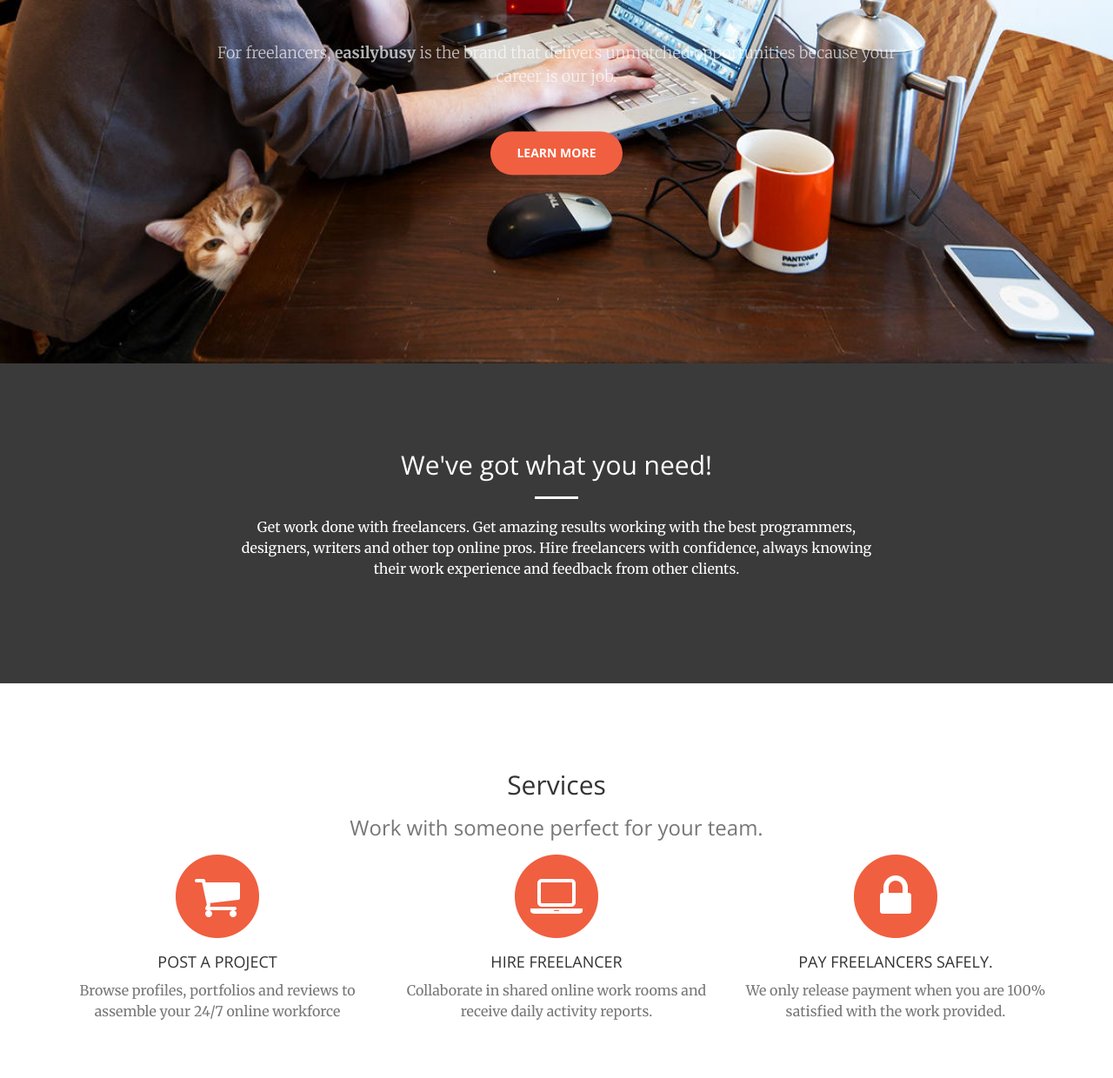
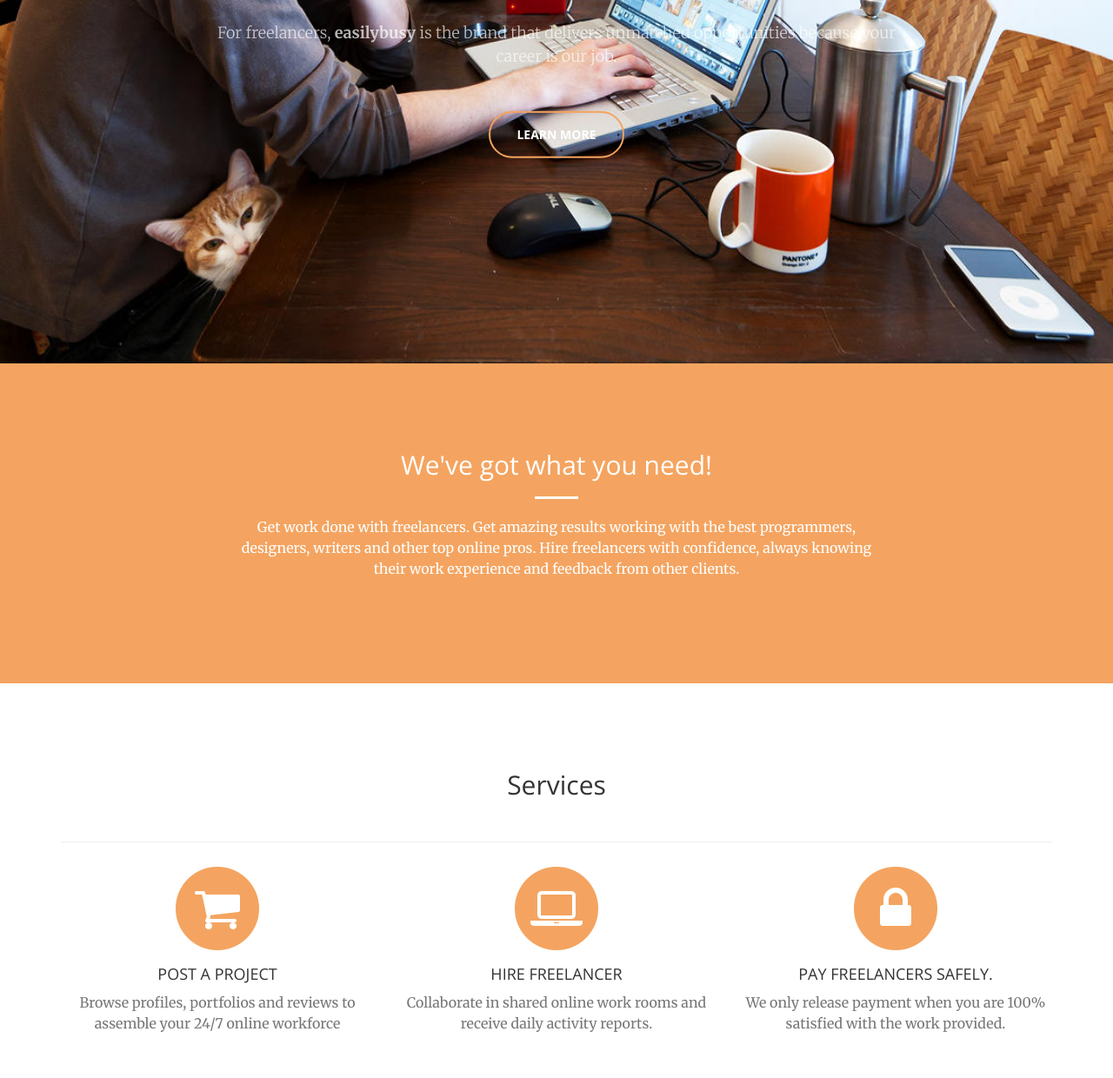
Before and after one commit to riteshhota2008/eb, a website: page index.html in a window 1280 px wide. Shown: the part 382-1622 px from the top of the page at 87% size. Drawn offline with nearby package versions, Linux system fonts and the light colour scheme.

Commit message:
Changed button design

```diff
--- a/css/creative.css
+++ b/css/creative.css
@@ -224,7 +224,7 @@ header .header-content .header-content-inner p {
   color: white;
   opacity: 0;
   display: block;
-  background: rgba(240, 95, 64, 0.9);
+  background: rgba(244, 164, 96, 0.9);/*rgba(240,95,64,0.9)244,164,96,1*/
   position: absolute;
   bottom: 0;
   text-align: center;
@@ -272,14 +272,14 @@ header .header-content .header-content-inner p {
   margin: 0 auto 20px;
 }
 .text-primary {
-  color: #f05f40;
+  color: #f4a460;
 }
 .no-gutter > [class*='col-'] {
   padding-right: 0;
   padding-left: 0;
 }
 .btn-default {
-  color: #222222;
+  color: #FFFFFF;/*#222222*/
   background-color: #ffffff;
   border-color: #ffffff;
   -webkit-transition: all 0.35s;
@@ -328,8 +328,8 @@ fieldset[disabled] .btn-default.active {
 }
 .btn-primary {
   color: #ffffff;
-  background-color: #f05f40;
-  border-color: #f05f40;
+  background-color: #F4A460;/*#f05f40*/
+  border-color: #F4A460;/*#f05f40*/
   -webkit-transition: all 0.35s;
   -moz-transition: all 0.35s;
   transition: all 0.35s;
@@ -341,8 +341,8 @@ fieldset[disabled] .btn-default.active {
 .btn-primary.active,
 .open > .dropdown-toggle.btn-primary {
   color: #ffffff;
-  background-color: #ee4b28;
-  border-color: #ed431f;
+  background-color: rgba(244, 164, 96, 0.9);/*#ee4b28*/
+  border-color: #db9356;/*#ed431f*/
 }
 .btn-primary:active,
 .btn-primary.active,
@@ -376,7 +376,8 @@ fieldset[disabled] .btn-primary.active {
 }
 .btn {
   font-family: 'Open Sans', 'Helvetica Neue', Arial, sans-serif;
-  border: none;
+  border: 2px solid #f4a460;/*border: none;*/
+    background-color: transparent;/*changed*/
   border-radius: 300px;
   font-weight: 700;
   text-transform: uppercase;
--- a/index.html
+++ b/index.html
@@ -164,7 +164,7 @@
         <div class="header-content">
             <div class="header-content-inner">
                 <h1>#Get_easily_busy</h1>
-                <hr>
+               <!-- <hr> --><br>
                 <p>Get matched with the job that's right for you.</p>
                 <p>For freelancers, <strong>easilybusy</strong> is the brand that delivers unmatched opportunities because your career is our job.</p>
                 <a href="#about" class="btn btn-primary btn-xl page-scroll">Learn More</a>
@@ -172,7 +172,7 @@
         </div>
     </header>
 
-    <section class="bg-primary" id="about" style="background-color: #3a3a3a">
+    <section class="bg-primary" id="about" style="background-color: #f4a460"><!--#F4A460-->
         <div class="container">
             <div class="row">
                 <div class="col-lg-8 col-lg-offset-2 text-center">
@@ -233,7 +233,8 @@
             <div class="row">
                 <div class="col-lg-12 text-center">
                     <h2 class="section-heading">Services</h2>
-                    <h3 class="section-subheading text-muted">Work with someone perfect for your team.</h3>
+                    <div class="page-header"></div>
+                    <!--<h3 class="section-subheading text-muted">Work with someone perfect for your team.</h3>-->
                 </div>
             </div>
             <div class="row text-center">
```
